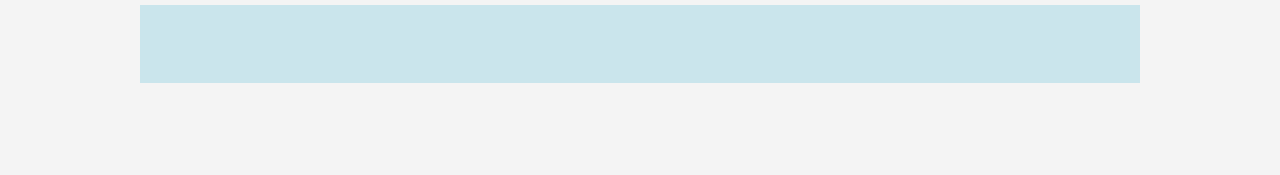
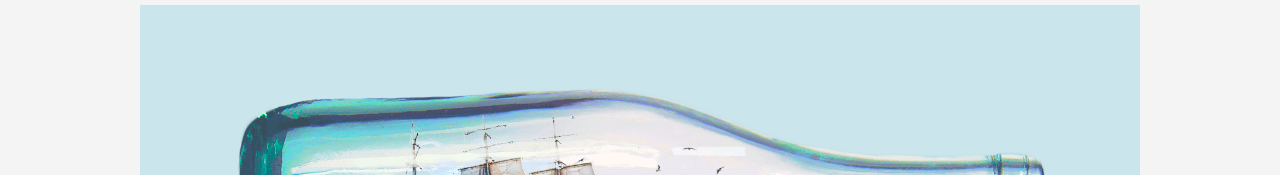
Before and after one commit to louisade/portfolio, a website: page index.html in a window 1280 px wide. Shown: the part 625-800 px from the top of the page. Drawn offline with nearby package versions, Linux system fonts and the light colour scheme; a web font is replaced by a local one.

Commit message:
Update stylesheet.css

```diff
--- a/stylesheet.css
+++ b/stylesheet.css
@@ -51,7 +51,7 @@ body {
 	display: grid;
 	width: 1000px;
 	margin: 0 auto;
-	grid-template-rows: [header] 100px [content] 600px;
+	grid-template-rows: [header] 100px [content] 1fr;
 	grid-template-columns: [title] 1fr [nav] 1fr;
 }
 
```
